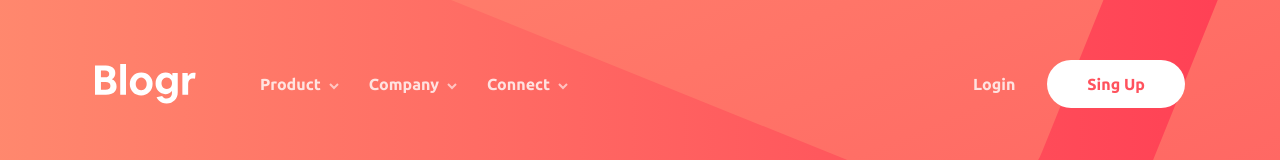
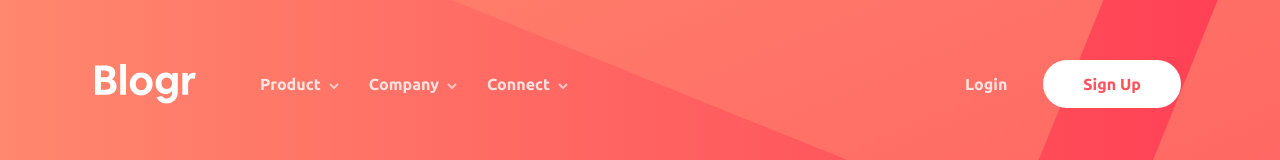
Before and after one commit to rwxdan/blogr-landing-page, a React (Vite) app: page / in a window 1280 px wide. Shown: the top 160 px of the page. Built offline with nearby package versions, Linux system fonts and the light colour scheme.

Commit message:
Complete mobile nav

```diff
--- a/src/components/Nav.jsx
+++ b/src/components/Nav.jsx
@@ -1,28 +1,38 @@
 import { useState } from "react";
 import logo from "/src/assets/static/images/logo.svg";
 import menu from "/src/assets/static/icons/icon-hamburger.svg";
+import close from "/src/assets/static/icons/icon-close.svg";
 import { links } from "/src/constants";
 import NavSubmenu from "./NavSubmenu";
 const Nav = () => {
+  const [isOpen, setOpen] = useState(false);
   return (
-    <div className="article flex my-[3.75rem] px-5 items-center justify-between">
+    <div className="article flex my-[3.75rem] px-5 items-center justify-between relative">
       <div className="sm:mr-16">
         <a href="#" className="block w-auto">
           <img src={logo} alt="Blogr" />
         </a>
       </div>
       <div className="w-[32px] sm:hidden">
-        <img src={menu} alt="Menu" />
+        <img
+          src={isOpen ? close : menu}
+          alt="Menu"
+          onClick={() => setOpen((prev) => !prev)}
+        />
       </div>
-      <div className="hidden sm:flex flex-1 items-center justify-between">
+      <div
+        className={`${
+          isOpen ? "menu expanded" : "hidden"
+        } sm:flex sm:flex-1 sm:items-center sm:justify-between`}
+      >
         <div>
-          <ul className="list-none flex gap-12">
+          <ul className="list-none sm:flex sm:gap-12">
             {links.map((item) => (
               <NavSubmenu id={item.id} title={item.title} links={item.links} />
             ))}
           </ul>
         </div>
-        <div className="flex flex-1 justify-end gap-8 items-center">
+        <div className="sm:flex sm:flex-1 sm:justify-end sm:gap-8 sm:items-center">
           <a
             className="ua-login block font-ubuntu font-bold text-[var(--neutral-clr-400)] opacity-80 hover:opacity-100"
             href="#login"
@@ -30,10 +40,10 @@ const Nav = () => {
             Login
           </a>
           <a
-            className="block font-ubuntu font-bold text-[var(--primary-clr-600)] bg-[var(--neutral-clr-400)] px-10 py-3 rounded-full hover:text-[var(--neutral-clr-400)] hover:bg-[var(--primary-clr-500)] ease-in-out duration-200"
-            href="#sing-up"
+            className="hero-cta sign-up block sm:text-[var(--primary-clr-600)] sm:bg-[var(--neutral-clr-400)] px-10 py-3 sm:hover:text-[var(--neutral-clr-400)] sm:hover:bg-[var(--primary-clr-500)]"
+            href="#sign-up"
           >
-            Sing Up
+            Sign Up
           </a>
         </div>
       </div>
```
